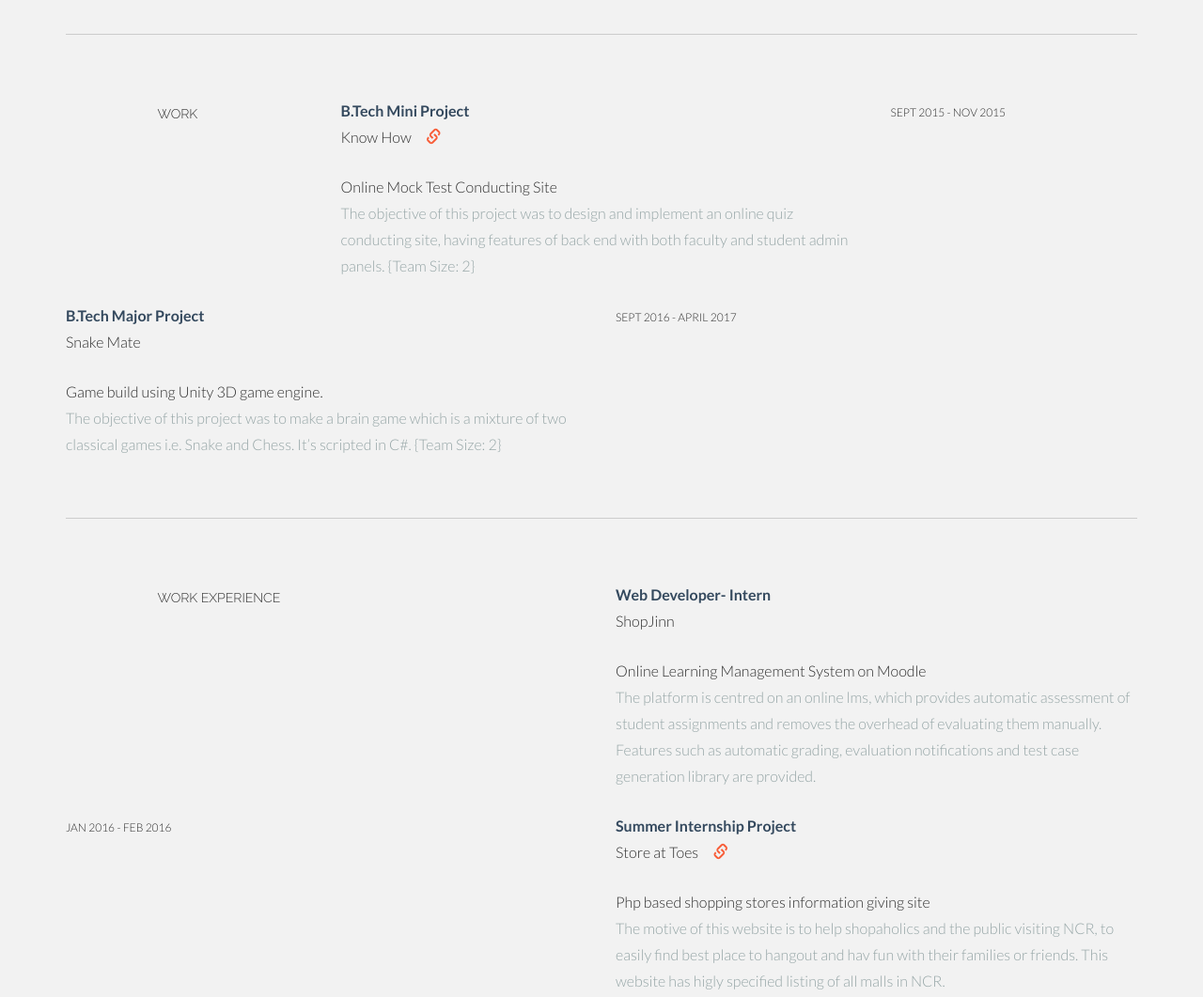
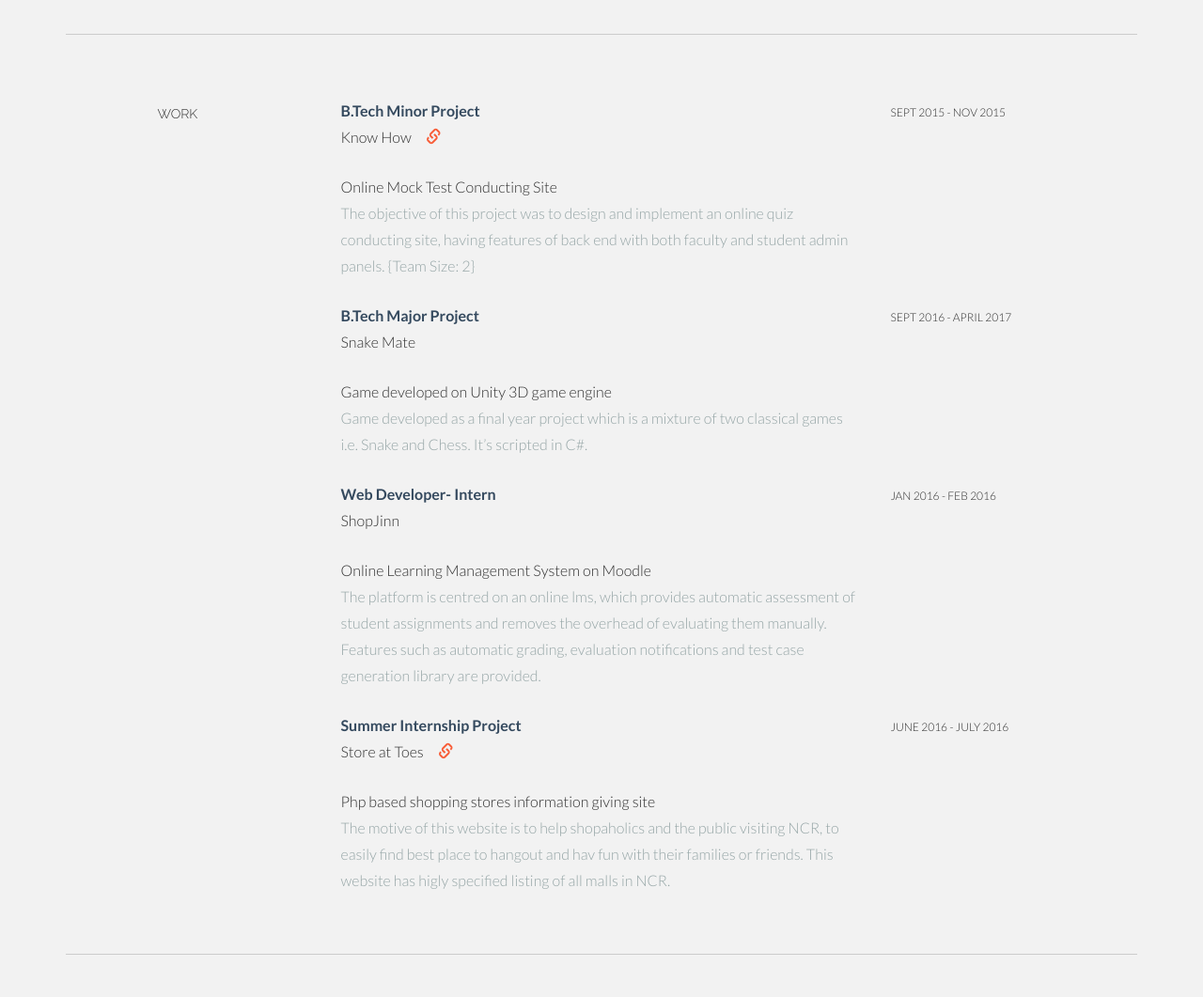
Before and after one commit to medhagtm/medhagtm.github.io, a plain HTML site: page index.html in a window 1280 px wide. Shown: the part 1365-2426 px from the top of the page at 94% size. Drawn offline with nearby package versions, Linux system fonts and the light colour scheme.

Commit message:
Update 1.1.20.17
- corrected last update

```diff
--- a/index.html
+++ b/index.html
@@ -179,7 +179,7 @@
 	</div><!--/.container -->
 
 
-	<!-- PERSONAL WORK DESCRIPTION -->
+<!--WORK DESCRIPTION -->
 	<div class="container desc">
 		<div class="row">
 
@@ -187,7 +187,7 @@
 					<h5>WORK</h5>
 				</div>
 				<div class="col-lg-6">
-					<p><t>B.Tech Mini Project</t><br/>
+					<p><t>B.Tech Minor  Project</t><br/>
 						Know How  &nbsp; &nbsp; <a href="https://github.com/zero-1-0/Know_How"><span class="glyphicon glyphicon-link"></span></a>
 <br/></p>
 <p>                        Online Mock Test Conducting Site <br/>
@@ -197,30 +197,20 @@
 				<div class="col-lg-3">
 					<p><sm>SEPT 2015 - NOV 2015</sm></p>
 				</div>
-				<div class="col-lg-6">
+
+				<div class="col-lg-6 col-lg-offset-3">
 					<p><t>B.Tech Major Project</t><br/>
-						Snake Mate
-<br/></p>
-<p>                        Game build using Unity 3D game engine.<br/>
-		<more>The objective of this project was to make a brain game which is a mixture of two classical games i.e. Snake and Chess. It’s scripted in C#. {Team Size: 2}</more>
-</p>
+						Snake Mate <br/>
+					</p>
+					<p>Game developed on Unity 3D game engine <br/>
+                     <more>  Game developed as a final year project which is a mixture of two classical games i.e. Snake and Chess. It’s scripted in C#.
+</more></p>
 				</div>
 				<div class="col-lg-3">
 					<p><sm>SEPT 2016 - APRIL 2017</sm></p>
 				</div>
-		</div><!--/.row -->
-		<br>
-		<hr>
-	</div><!--/.container -->
 
-	<!--WORK DESCRIPTION -->
-	<div class="container desc">
-		<div class="row">
-
-				<div class="col-lg-2 col-lg-offset-1">
-					<h5>WORK EXPERIENCE</h5>
-				</div>
-				<div class="col-lg-6 col-lg-offset-3">
+			<div class="col-lg-6 col-lg-offset-3">
 					<p><t>Web Developer- Intern</t><br/>
 						ShopJinn <br/>
 					</p>
@@ -582,7 +572,7 @@
 						<a href="https://github.com/medhagtm"><i class="icon-github"></i></a>
 						<a href="https://www.facebook.com/medha.gautam.7"><i class="icon-facebook"></i></a>
 						<a href="https://in.linkedin.com/in/medha-gautam-78a793a1"><i class="icon-linkedin"></i></a>
-
+					        <a href="https://medhagtm.wordpress.com"><span class="glyphicon glyphicon-link"></span></a>
 					</p>
 				</div>
 			</div><!--/.row -->
@@ -591,7 +581,7 @@
 
 	<div id="c">
 		<div class="container">
-			<p>Last Edited on <a href="#">25/7/2016</a></p>
+			<p>Last Edited on <a href="#">30/3/2017</a></p>
 		</div>
 	</div>
 
```
